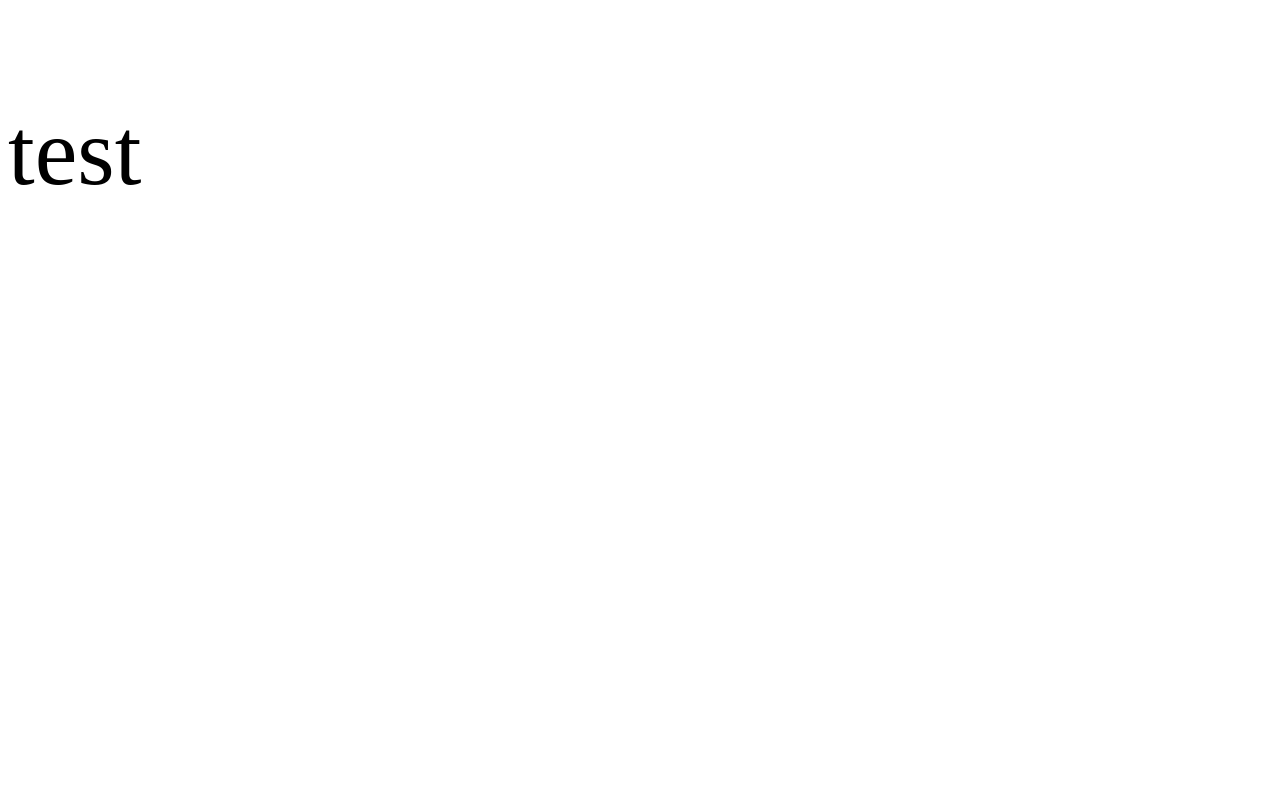
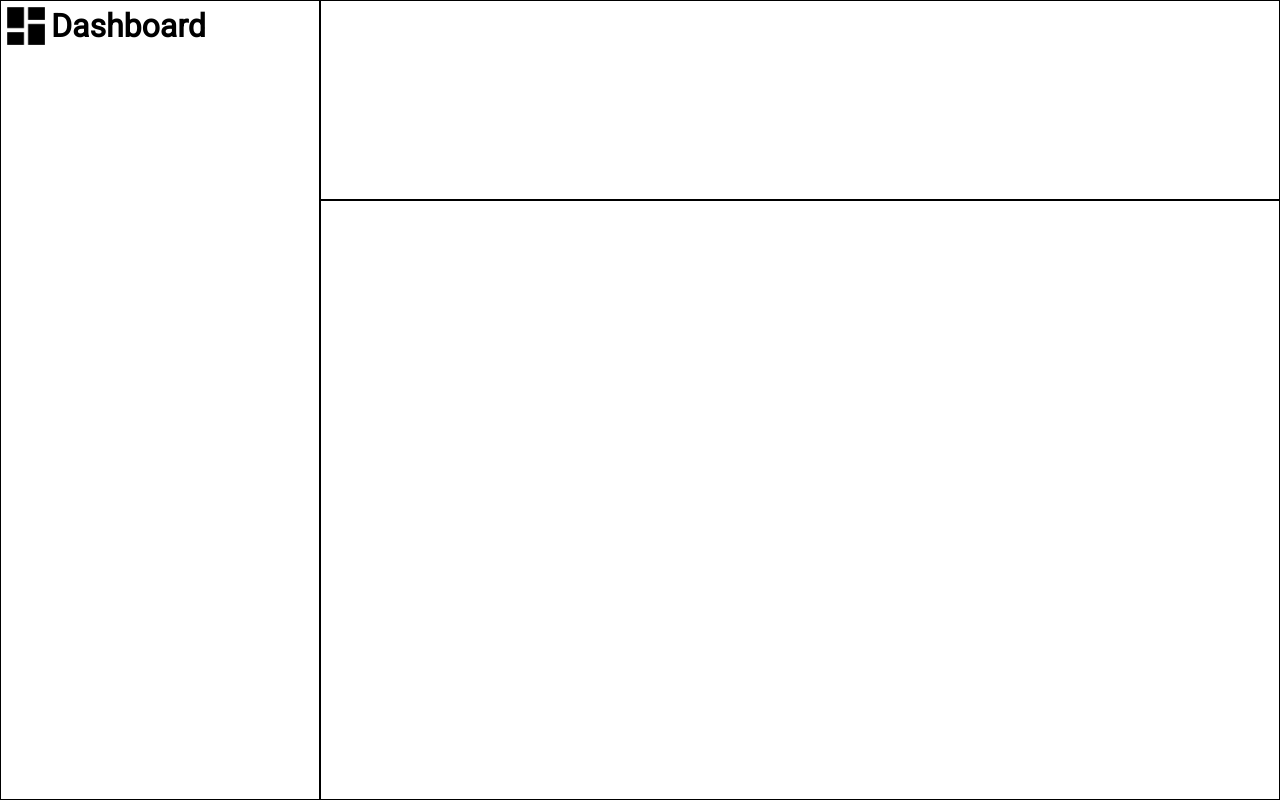
Before and after one commit to LuKa44x/Admin-Dashboard, a plain HTML site: page index.html in a window 1280 px wide. Drawn offline with Linux system fonts and the light colour scheme.

Commit message:
Setup the grid container in the page
Created all the grid container + items, started working on the sidebar
Added an iconFolder to store the icons.

```diff
--- a/index.html
+++ b/index.html
@@ -7,6 +7,19 @@
     <title>Admin Dashboard</title>
 </head>
 <body>
-   <p>test</p>
+   <div class="container">
+        <div class="sidebarContainer">
+            <div class="title">
+            <img src="iconFolder/view-dashboard.png" alt="dashboard logo" class="logo">
+            <h1>Dashboard</h1>
+        </div>
+        </div>
+        <div class="headerContainer">
+
+        </div>
+        <div class="contentContainer">
+
+        </div>
+   </div>
 </body>
 </html>
--- a/style.css
+++ b/style.css
@@ -1,3 +1,34 @@
-p{
-    font-size: 96px;
+@import url('https://fonts.googleapis.com/css2?family=Roboto:wght@400&display=swap');
+*{
+    margin: 0;
+    padding: 0;
 }
+:root, body{
+    box-sizing: border-box;
+    font-family: 'Roboto', sans-serif;
+    height: 100vh;
+    width: 100vw;
+}
+.container{
+    display:grid;
+    grid-template-columns: 1fr 3fr;
+    grid-template-rows: 1fr 3fr;
+    height: 100%;
+}
+.container> div{
+    border:1px solid black;
+}
+
+.logo{
+    width: 50px;
+    height: 50px;
+}
+.title{
+    display: flex;
+    align-items: center;
+
+}
+
+.sidebarContainer{
+    grid-row: 1/span 2;
+}
```
Also changed, not shown: iconFolder/view-dashboard.png (added).
